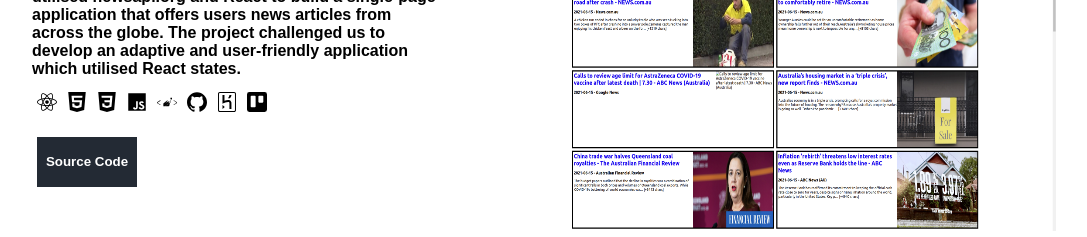
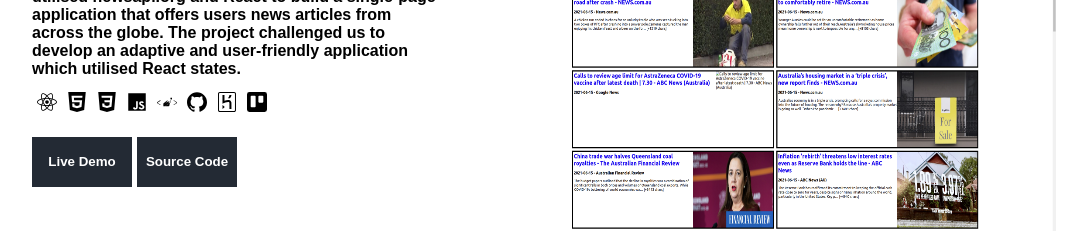
Before and after one commit to NJBLAGA/Portfolio-V2, a React (Create React App) app: page / in a window 1280 px wide. Shown: the part 2040-2277 px from the top of the page, without its empty margins (96-1183 px from the left). Built offline with nearby package versions, Linux system fonts and the light colour scheme.

Commit message:
Added Conent

```diff
--- a/src/components/Sections/pages.js
+++ b/src/components/Sections/pages.js
@@ -81,7 +81,7 @@ export const projectsSection = {
       ],
       description:
         "For my second Coder Academy hackathon, my team utilised newsapi.org and React to build a single-page application that offers users news articles from across the globe. The project challenged us to develop an adaptive and user-friendly application which utilised React states.",
-      // demo: "https://github.com/Channel7News/reackathon",
+      demo: "https://reackathon-news-app.netlify.app/",
       source: "https://github.com/Channel7News/reackathon",
     },
 
```
